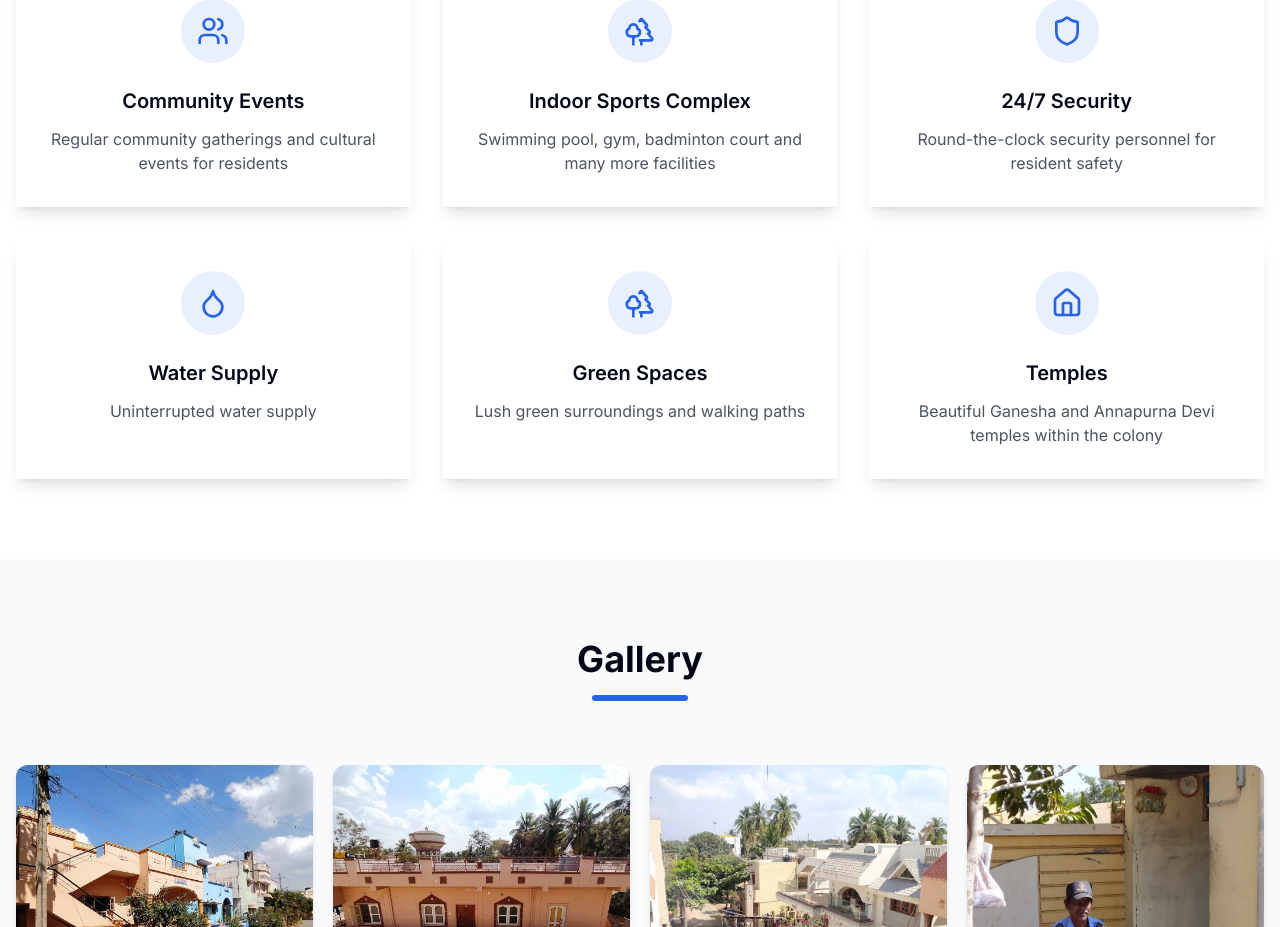
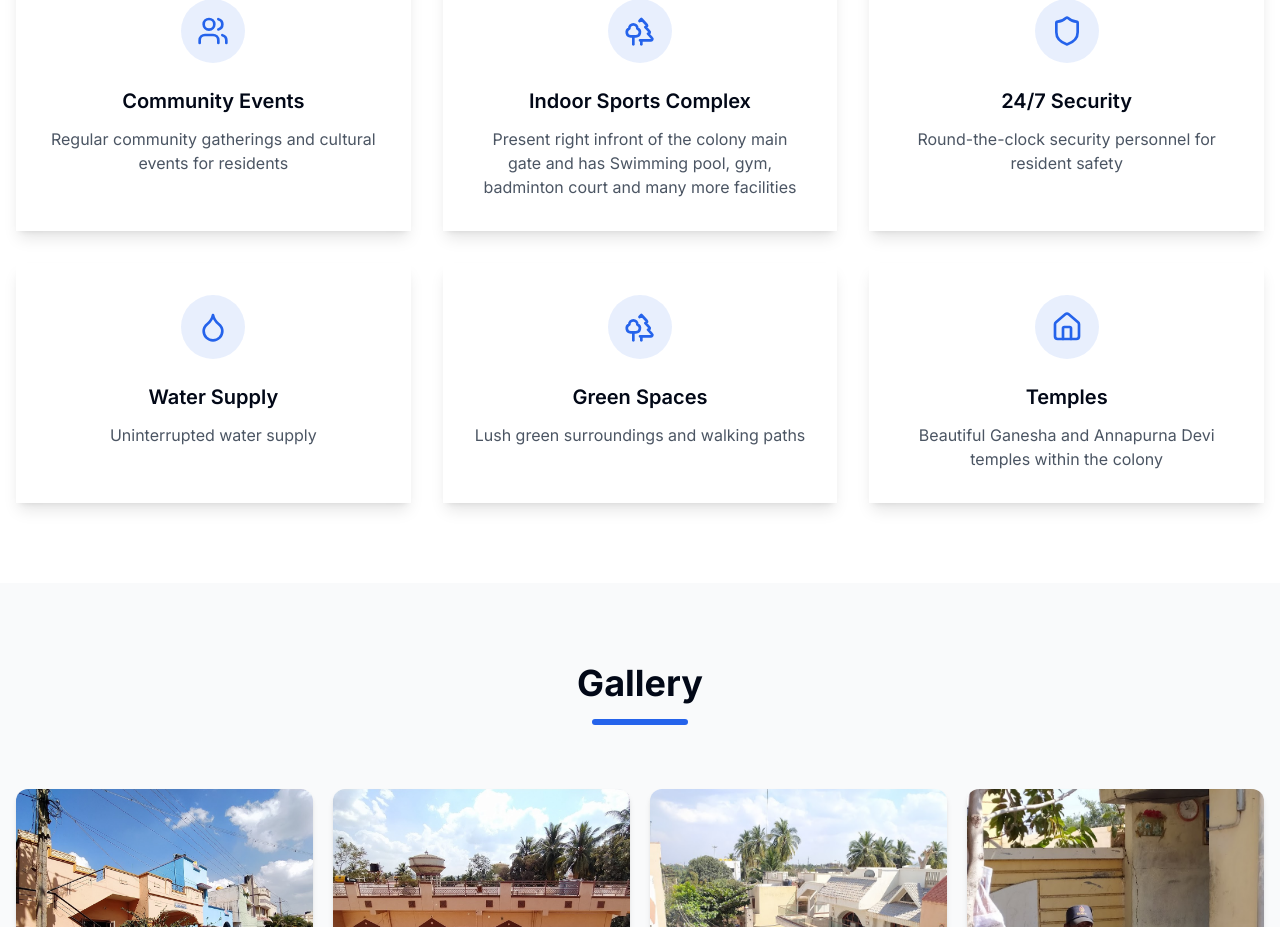
Before and after one commit to shravyaN25/MyColonyWebsite, a Next.js app: page / in a window 1280 px wide. Shown: the part 1640-2567 px from the top of the page. Built offline with nearby package versions, Linux system fonts and the light colour scheme.

Commit message:
Update page.jsx

```diff
--- a/app/page.jsx
+++ b/app/page.jsx
@@ -190,7 +190,7 @@ export default function HomePage() {
               {
                 title: "Indoor Sports Complex",
                 icon: Tree,
-                description: "Swimming pool, gym, badminton court and many more facilities",
+                description: "Present right infront of the colony main gate and has Swimming pool, gym, badminton court and many more facilities",
               },
               {
                 title: "24/7 Security",
```
